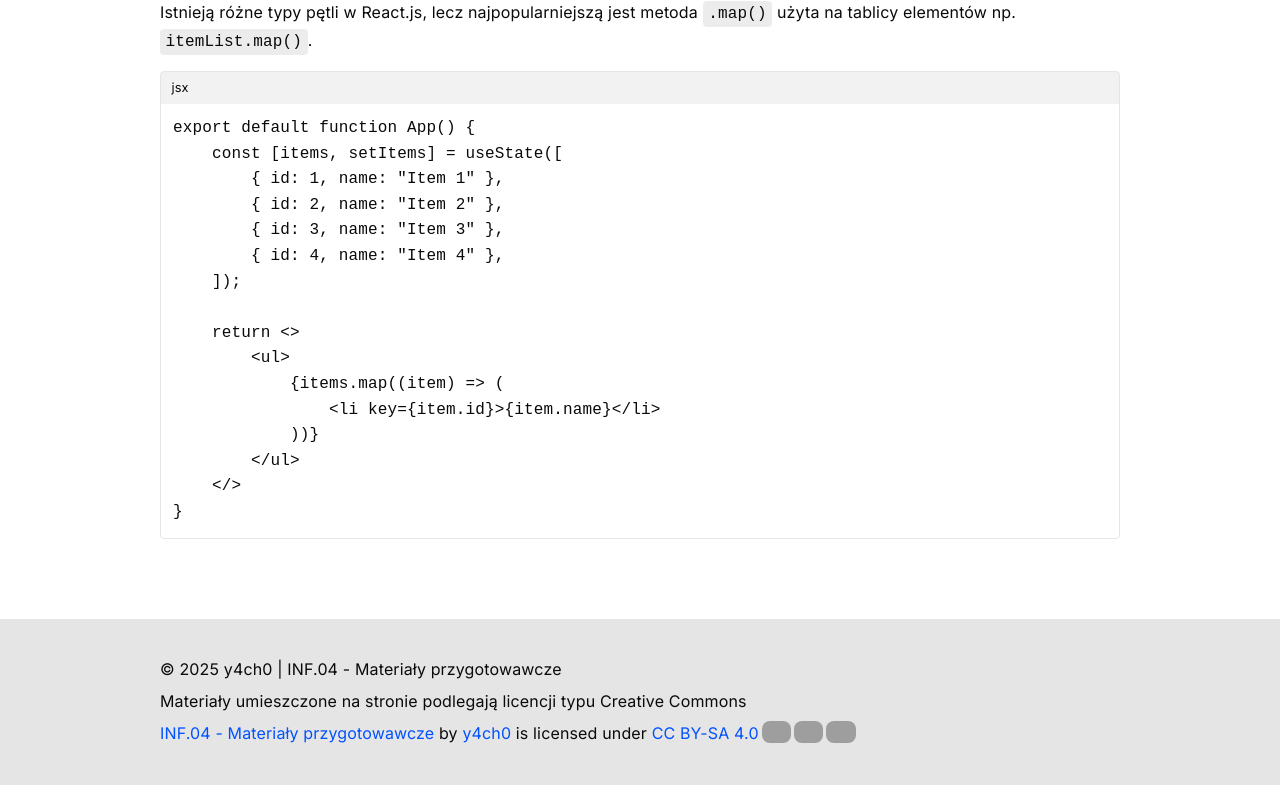
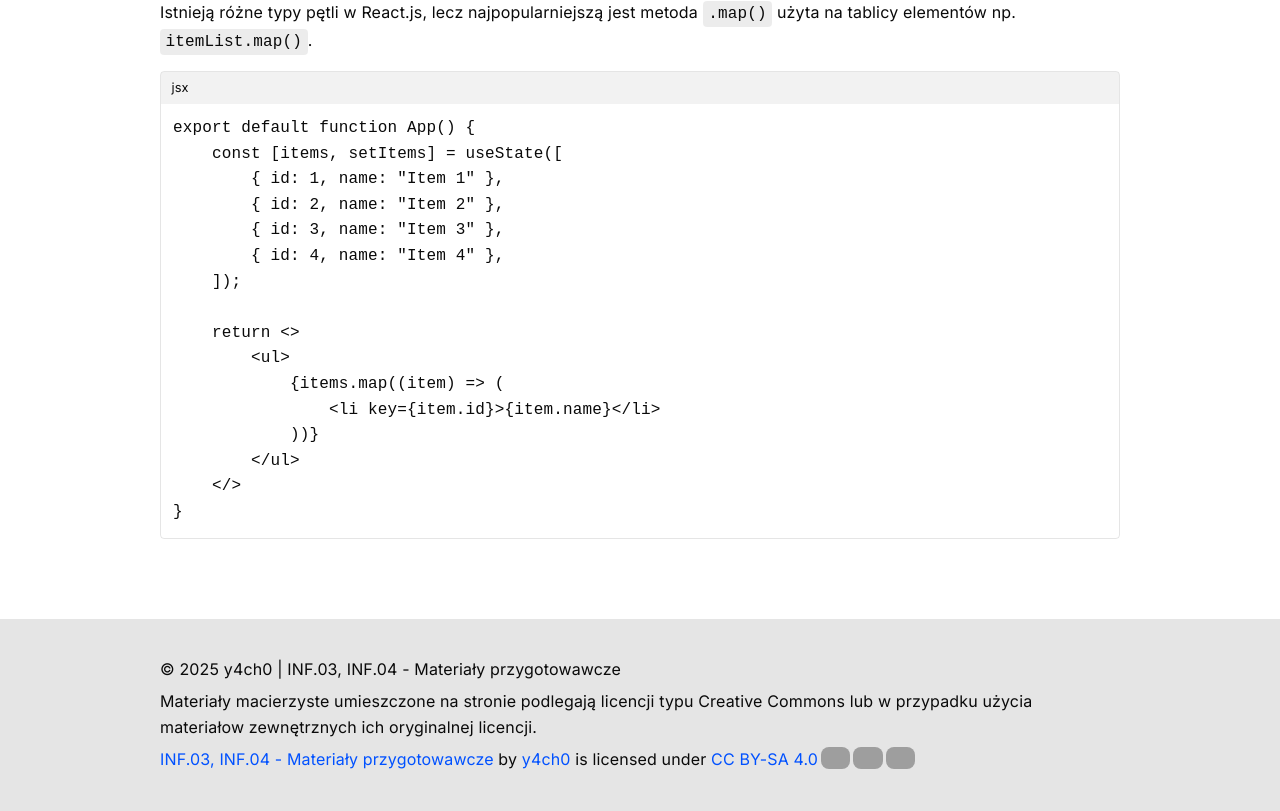
Before and after one commit to y4ch0/inf04-app, a React (Vite) app: page /#/react/petle in a window 1280 px wide. Shown: the part 563-1374 px from the top of the page. Before the commit the page ends 1348 px from the top, so only its background shows below. Built offline with nearby package versions, Linux system fonts and the light colour scheme; grey boxes are pictures that could not be loaded.

Commit message:
change footer text

```diff
--- a/src/components/Footer.tsx
+++ b/src/components/Footer.tsx
@@ -3,11 +3,11 @@ export default function Footer() {
         <>
             <footer>
                 <div className="wrapper">
-                    <p>© 2025 y4ch0 | INF.04 - Materiały przygotowawcze</p>
-                    <p>Materiały umieszczone na stronie podlegają licencji typu Creative Commons</p>
+                    <p>© 2025 y4ch0 | INF.03, INF.04 - Materiały przygotowawcze</p>
+                    <p>Materiały macierzyste umieszczone na stronie podlegają licencji typu Creative Commons lub w przypadku użycia materiałow zewnętrznych ich oryginalnej licencji.</p>
                     <p>
-                        <a property="dct:title" rel="cc:attributionURL" href="https://y4ch0.github.io/INF-04-Przygotowania">
-                            INF.04 - Materiały przygotowawcze
+                        <a property="dct:title" rel="cc:attributionURL" href="https://y4ch0.github.io/inf04-app/#/">
+                            INF.03, INF.04 - Materiały przygotowawcze
                         </a>{" "}
                         by{" "}
                         <a rel="cc:attributionURL dct:creator" property="cc:attributionName" href="https://github.com/y4ch0">
```
